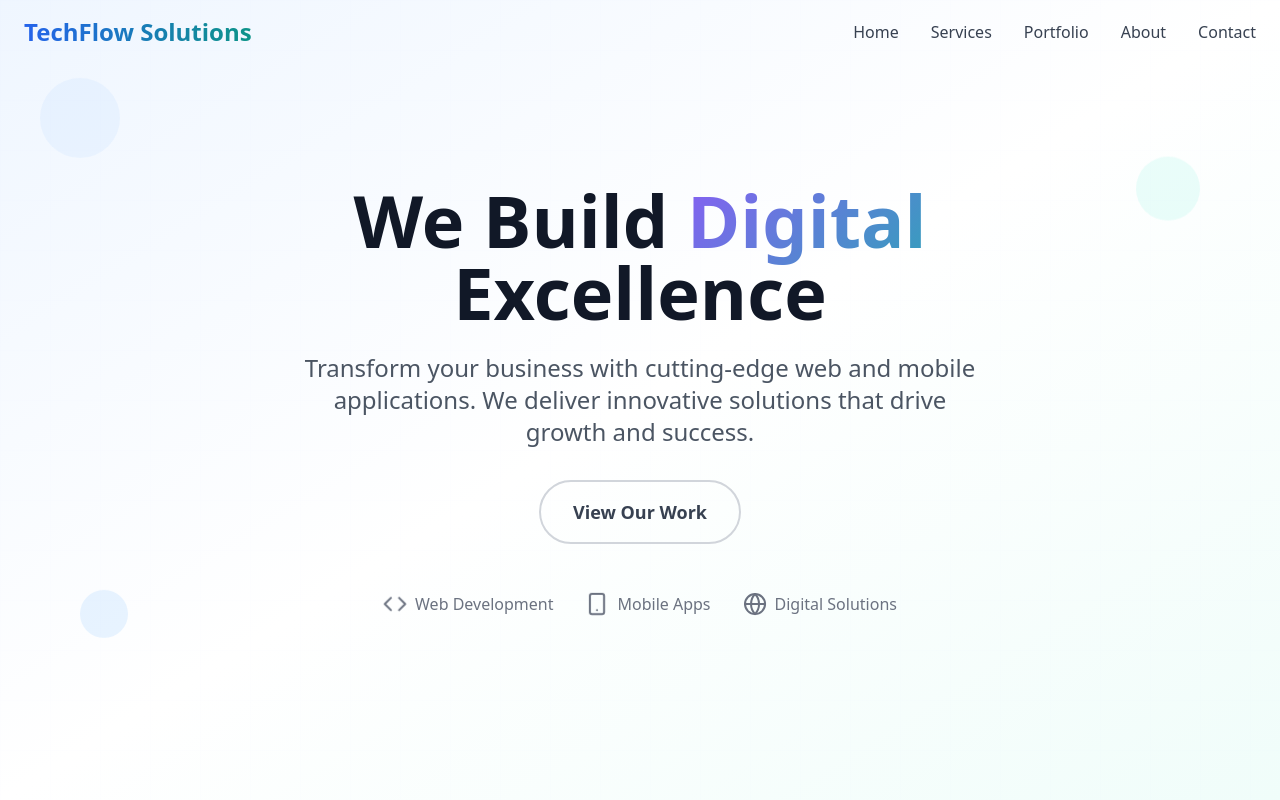
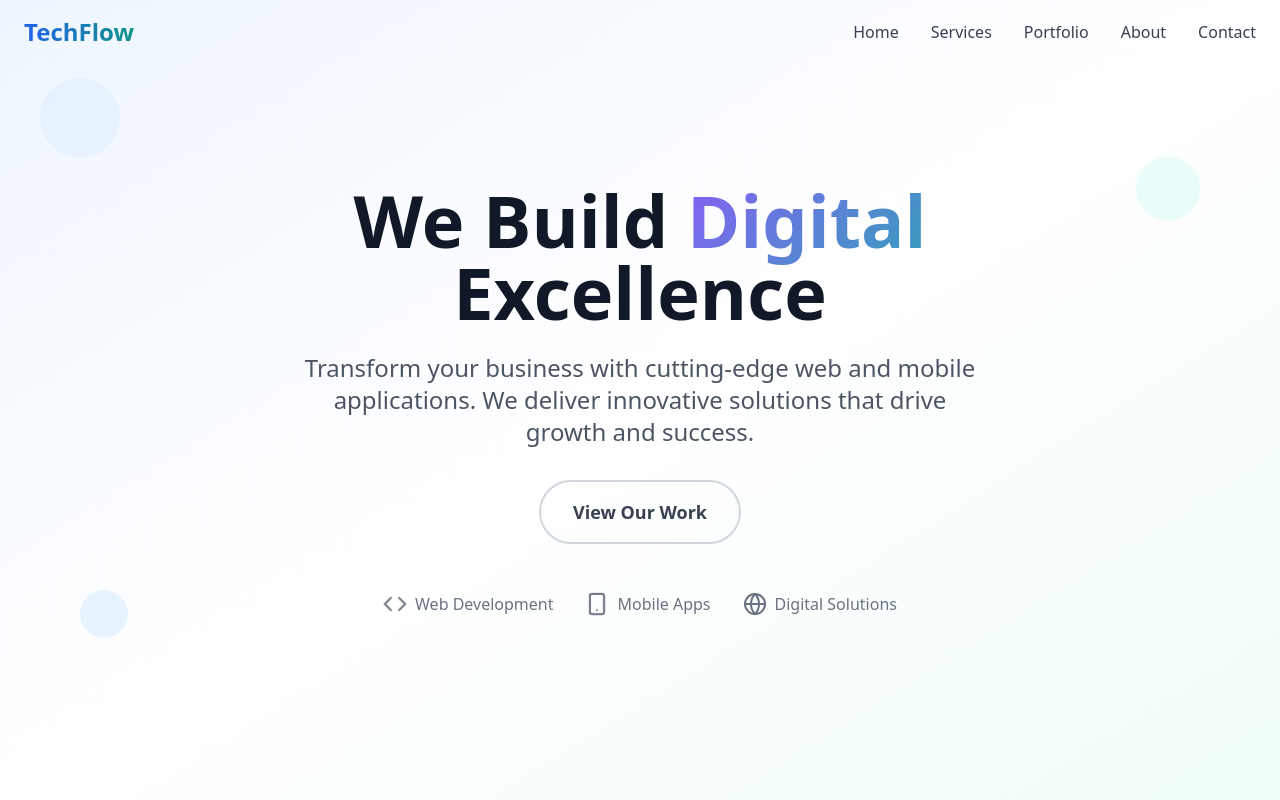
Before and after one commit to shayandutta/web-portal, a React (Vite) app: page / in a window 1280 px wide. Shown: the top 800 px of the page. Built offline with nearby package versions, Linux system fonts and the light colour scheme.

Commit message:
logo issue

```diff
--- a/src/components/Header.tsx
+++ b/src/components/Header.tsx
@@ -28,7 +28,7 @@ const Header = () => {
       <nav className="container mx-auto px-6 py-4">
         <div className="flex items-center justify-between">
           <div className="text-2xl font-bold bg-gradient-to-r from-blue-600 to-teal-600 bg-clip-text text-transparent">
-            TechFlow Solutions
+            TechFlow
           </div>
 
           {/* Desktop Navigation */}
```
